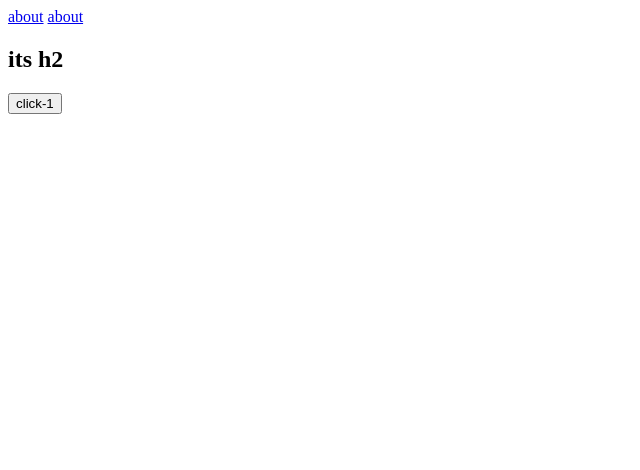
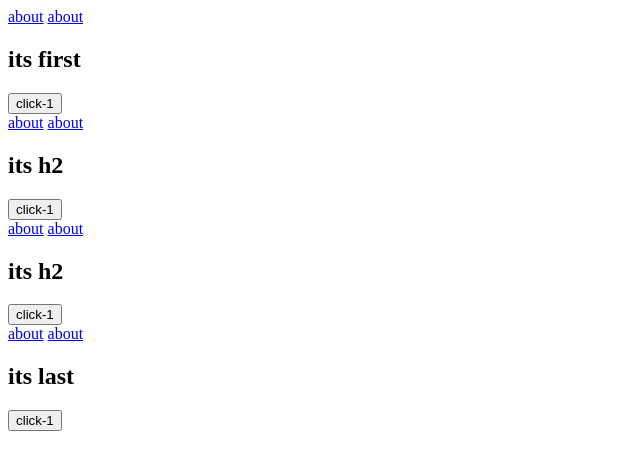
Before and after one commit to Input-0/Javascript, a plain HTML site: page 2-30/dom/index.html in a window 1280 px wide. Shown: the whole page, without its empty margins (0-640 px from the left). Drawn offline with Linux system fonts and the light colour scheme.

Commit message:
dom day2

```diff
--- a/2-30/dom/dom.js
+++ b/2-30/dom/dom.js
@@ -1,16 +1,67 @@
 let header = document.getElementById("top")
-let contain = document.getElementsByClassName("container")
-let btn = document.getElementsByTagName("button")
-let Tname = document.getElementsByName("navigation")
+let contain = document.getElementsByName("container")[0]
+// let btn = document.getElementsByTagName("button")
+// let Tname = document.getElementsByName("navigation")
+// header.className = "first"
+// header.className += " bottom top bottom"
+// header.className += " first top bottom"
+
+// header.classList.add("top")
+// header.classList.add("bottom")
+// // header.classList.add("top bottom")
+// header.classList.remove("top")
+
+// header.classList.toggle("bottom")
+
+// header.setAttribute("style","background-color:green;")
+let id = header.getAttribute("id")
+
+// header.style.cssText = "background-color:green;color:white; padding:20px"
+
+// let btn1 = document.querySelector("button")
+// let btn3 = document.querySelector("button")
+
+// let one = contain.parentElement.lastElementChild
+// console.log(one.textContent);
+
+// firstElementChild.nextElementSibling.previousElementSibling
 
 
-let btn1 = document.querySelector("button")
-let btn3 = document.querySelectorAll("button")
+console.log(id);
+
 
 
 
 // console.log(header.textContent);
 // console.log(header.innerText);
 // console.log(header.innerHTML);
+// console.log(contain.outerHTML);
 
-console.log(header.outerHTML);
+
+// btn3.innerText = "<h1>its h1</h1> "
+
+
+
+
+// console.log(contain)
+// contain.forEach((val) =>{
+//     let newbtn = document.createElement("button")
+// newbtn.textContent = "Login buttton"
+// let newbtn2 = document.createElement("button")
+// newbtn2.textContent = "register buttton"
+//     val.insertAdjacentElement("afterend",newbtn)
+//     val.insertAdjacentText("afterend","here we go")
+//     val.insertAdjacentHTML("afterend","<h1>yes its heading </h1>")
+
+// })
+
+
+
+
+
+
+
+
+
+
+// console.log(btn3);
--- a/2-30/dom/index.html
+++ b/2-30/dom/index.html
@@ -7,7 +7,20 @@
 </head>
 <body>
 
-    <div class="container">
+    <div class="container" name="container">
+        <header id="top">
+            <nav name = "navigation">
+                <a href="/" style="display: none;">home</a>
+                <a href="/about">about</a>
+                <a href="/about">about</a>
+            </nav>
+        </header>
+
+        <h2>its first</h2>
+        <button>click-1</button>
+
+    </div>
+    <div class="container" name="container">
         <header id="top">
             <nav name = "navigation">
                 <a href="/" style="display: none;">home</a>
@@ -20,6 +33,33 @@
         <button>click-1</button>
 
     </div>
+    <div class="container" name="container">
+        <header id="top">
+            <nav name = "navigation">
+                <a href="/" style="display: none;">home</a>
+                <a href="/about">about</a>
+                <a href="/about">about</a>
+            </nav>
+        </header>
+
+        <h2>its h2</h2>
+        <button>click-1</button>
+
+    </div>
+    <div class="container" name="container">
+        <header id="top">
+            <nav name = "navigation">
+                <a href="/" style="display: none;">home</a>
+                <a href="/about">about</a>
+                <a href="/about">about</a>
+            </nav>
+        </header>
+
+        <h2>its last</h2>
+        <button>click-1</button>
+
+    </div>
+
     <script  src="dom.js"></script>
 </body>
 </html>
```
